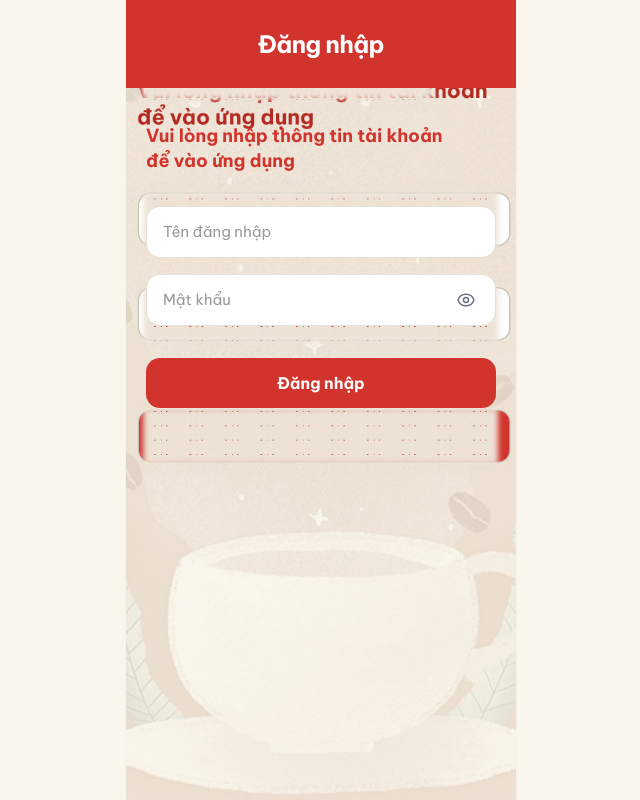
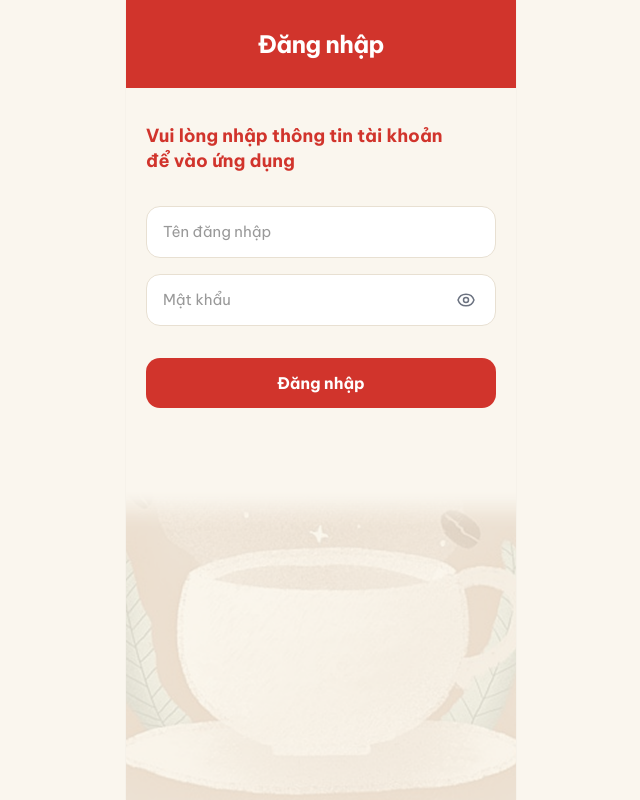
Before and after one commit to qbao020206-tech/cafe458-system-50K142.08, a React (Vite) app in the folder Front-End/: page /login in a window 1280 px wide. Shown: the whole page, without its empty margins (319-959 px from the left). Built offline with nearby package versions, Linux system fonts and the light colour scheme; no server answers.

Commit message:
FIx Login Background

```diff
--- a/Front-End/src/pages/admin/LoginPage.tsx
+++ b/Front-End/src/pages/admin/LoginPage.tsx
@@ -63,7 +63,7 @@ export const LoginPage: React.FC = () => {
   };
 
   return (
-    <div className="min-h-screen bg-[#EDE4D7] bg-[url('/login-bg.png')] bg-cover bg-bottom bg-no-repeat text-[#22201C] w-[390px] max-w-[390px] mx-auto relative flex flex-col font-['Be_Vietnam_Pro'] antialiased shadow-sm select-none overflow-hidden">
+    <div className="min-h-screen bg-[#FAF6EE] text-[#22201C] w-[390px] max-w-[390px] mx-auto relative flex flex-col font-['Be_Vietnam_Pro'] antialiased shadow-sm select-none overflow-hidden">
       {/* Header đỏ chuẩn Figma: cao 88px, Tiêu đề Đăng nhập căn giữa */}
       <header className="bg-[#D1342C] text-white h-[88px] px-[16px] flex items-center justify-center sticky top-0 z-30 flex-shrink-0">
         <h1 className="text-[24px] font-bold tracking-tight text-white leading-none">
@@ -175,8 +175,14 @@ export const LoginPage: React.FC = () => {
           </button>
         </form>
 
-        {/* Khoảng trống để lộ hình nền ly cà phê minh họa chuẩn Figma (Bảng 49 STT 7) */}
-        <div className="w-full flex-1 min-h-[220px] pointer-events-none" />
+        {/* Hình nền ly cà phê phía dưới chuẩn Figma (Bảng 49 STT 7) */}
+        <div className="w-[calc(100%+40px)] -mx-[20px] pointer-events-none select-none mt-auto flex-shrink-0">
+          <img
+            src="/login-cup.png"
+            alt="Hình nền ly cà phê"
+            className="w-full object-bottom block"
+          />
+        </div>
       </main>
 
       {/* Popup lỗi đăng nhập không thành công (Bảng 53) */}
```
Also changed, not shown: Front-End/public/login-bg.png (deleted), Front-End/public/login-cup.png.
